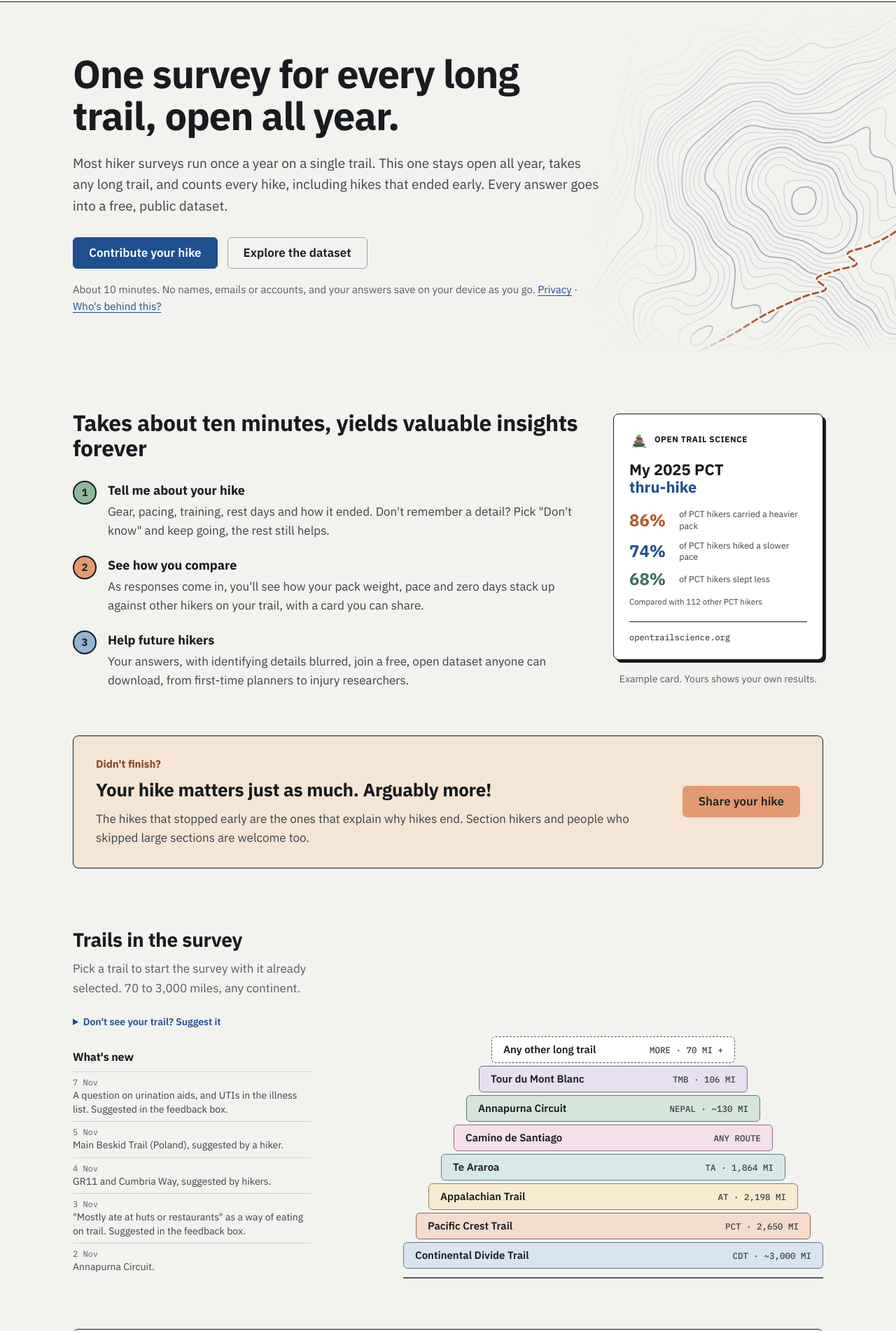
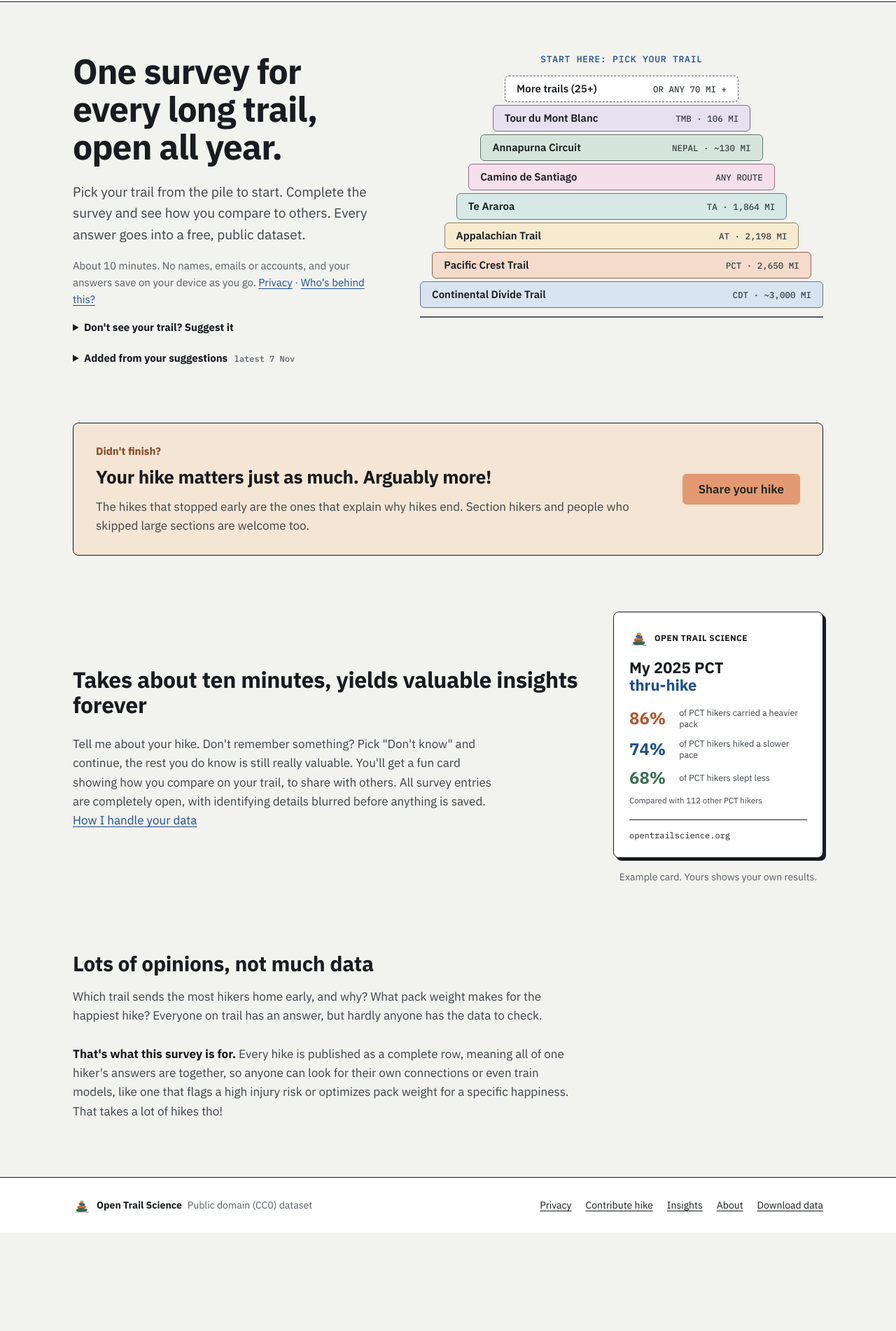
Before and after one commit to opentrailscience/opentrailscience, a website: page public/index.html in a window 1280 px wide. Shown: the part 68-1970 px from the top of the page at 70% size. After the commit the page ends 1829 px from the top, so only its background shows below. Drawn offline with nearby package versions, Linux system fonts and the light colour scheme; files that its build step writes are made by us from their sources.

Commit message:
New home page: start with the trail pile

```diff
--- a/public/index.html
+++ b/public/index.html
@@ -74,18 +74,52 @@
     <section id="view-home" class="app-view active">
       <div class="frame">
 
-        <!-- Hero; the contour map fills the space to the right (hidden below 760px) -->
-        <section class="home-hero">
-          <img class="hero-topo light-only" src="img/hero-topo.svg" alt="">
-          <img class="hero-topo dark-only" src="img/hero-topo-dark.svg" alt="">
+        <!-- Hero: the trail pile is the way in; each stone starts the survey with its trail selected -->
+        <section class="home-hero hero-pick" id="trails">
           <div class="hero-text">
             <h1>One survey for every long trail, open all year.</h1>
-            <p class="lead">Most hiker surveys run once a year on a single trail. This one stays open all year, takes any long trail, and counts every hike, including hikes that ended early. Every answer goes into a free, public dataset.</p>
-            <div class="actions">
-              <a href="#survey" class="btn btn-primary">Contribute your hike</a>
-              <a href="#download" class="btn btn-secondary">Explore the dataset</a>
-            </div>
+            <p class="lead">Pick your trail from the pile to start. Complete the survey and see how you compare to others. Every answer goes into a free, public dataset.</p>
             <p class="fine">About 10 minutes. No names, emails or accounts, and your answers save on your device as you go. <a href="#privacy">Privacy</a> · <a href="#about">Who's behind this?</a></p>
+          </div>
+          <div class="hero-more">
+            <!-- "Suggest a trail", no survey needed: sent on its own (initTrailSuggestions in app.js, /api/trail-suggestion) -->
+            <details class="trail-suggest mt-4">
+              <summary>Don't see your trail? Suggest it</summary>
+              <div class="mt-3">
+                <label for="trail-suggest-home" class="block text-sm font-semibold text-slate-200 mb-1.5">Which trail is missing?</label>
+                  <div class="flex gap-2 max-sm:flex-col">
+                    <input type="text" id="trail-suggest-home" class="trail-suggest-input flex-1 min-w-0 bg-slate-900 border border-slate-700 rounded-xl px-4 py-3 text-white focus:outline-hidden focus:border-pine-500 transition text-base sm:text-sm" maxlength="100" spellcheck="false" placeholder="e.g. Kessel Run, a galaxy far away" autocomplete="off" data-1p-ignore data-lpignore="true" data-bwignore data-form-type="other">
+                    <button type="button" class="trail-suggest-send btn btn-secondary">Suggest trail</button>
+                  </div>
+                  <div class="anti-spam-trap" aria-hidden="true"><input type="text" class="trail-suggest-trap" tabindex="-1" autocomplete="off" data-1p-ignore data-lpignore="true" data-bwignore data-form-type="other"></div>
+                  <p class="trail-suggest-result text-xs text-slate-400 mt-2" role="status">I'll add trails that several hikers ask for.</p>
+              </div>
+            </details>
+            <!-- Added from hikers' suggestions (feedback box and trail suggestions): by hand, newest first -->
+            <details class="home-news">
+              <summary>Added from your suggestions <span>latest 7 Nov</span></summary>
+              <ul>
+                <li><span>7 Nov</span>A question on urination aids. Suggested in the feedback box.</li>
+                <li><span>5 Nov</span>Main Beskid Trail (Poland), suggested by a hiker.</li>
+                <li><span>4 Nov</span>GR11 and Cumbria Way, suggested by hikers.</li>
+                <li><span>3 Nov</span>"Mostly ate at huts or restaurants" as a way of eating on trail. Suggested in the feedback box.</li>
+              </ul>
+            </details>
+          </div>
+          <!-- The way in: a label says what the stones do; "More trails" starts with the full list (test/schema.test.js checks the 25+) -->
+          <div class="pile">
+            <p class="pile-label" id="pile-label">Start here: pick your trail</p>
+          <ol class="cairn" aria-labelledby="pile-label">
+            <li class="stone s1"><a href="#survey" class="trail-quick-card"><span class="name">More trails (25+)</span><span class="meta">OR ANY 70 MI +</span></a></li>
+            <li class="stone s2"><a href="#survey" class="trail-quick-card" data-trail="TMB"><span class="name">Tour du Mont Blanc</span><span class="meta">TMB · 106 MI</span></a></li>
+            <li class="stone s3"><a href="#survey" class="trail-quick-card" data-trail="Annapurna"><span class="name">Annapurna Circuit</span><span class="meta">NEPAL · ~130 MI</span></a></li>
+            <li class="stone s4"><a href="#survey" class="trail-quick-card" data-trail="CDS"><span class="name">Camino de Santiago</span><span class="meta">ANY ROUTE</span></a></li>
+            <li class="stone s5"><a href="#survey" class="trail-quick-card" data-trail="TA"><span class="name">Te Araroa</span><span class="meta">TA · 1,864 MI</span></a></li>
+            <li class="stone s6"><a href="#survey" class="trail-quick-card" data-trail="AT"><span class="name">Appalachian Trail</span><span class="meta">AT · 2,198 MI</span></a></li>
+            <li class="stone s7"><a href="#survey" class="trail-quick-card" data-trail="PCT"><span class="name">Pacific Crest Trail</span><span class="meta">PCT · 2,650 MI</span></a></li>
+            <li class="stone s8"><a href="#survey" class="trail-quick-card" data-trail="CDT"><span class="name">Continental Divide Trail</span><span class="meta">CDT · ~3,000 MI</span></a></li>
+            <li class="ground" aria-hidden="true"></li>
+          </ol>
           </div>
         </section>
 
@@ -109,24 +143,21 @@
           <div><div class="stat-label">Average daily miles</div><div id="stat-avg-miles" class="stat-counter">-- mi</div><div class="stat-note">Sustained trail pace</div></div>
         </section>
 
-        <!-- How it works, with an example share card -->
+        <!-- People who did not finish -->
+        <section class="home-dnf">
+          <div>
+            <p class="label">Didn't finish?</p>
+            <h2>Your hike matters just as much. Arguably more!</h2>
+            <p>The hikes that stopped early are the ones that explain why hikes end. Section hikers and people who skipped large sections are welcome too.</p>
+          </div>
+          <a href="#survey" class="btn btn-callout">Share your hike</a>
+        </section>
+
+        <!-- How it works: a few sentences in the first person, with an example share card -->
         <section class="home-how">
           <div>
             <h2>Takes about ten minutes, yields valuable insights forever</h2>
-            <ol>
-              <li>
-                <span class="step-dot" aria-hidden="true">1</span>
-                <div><h3>Tell me about your hike</h3><p>Gear, pacing, training, rest days and how it ended. Don't remember a detail? Pick "Don't know" and keep going, the rest still helps.</p></div>
-              </li>
-              <li>
-                <span class="step-dot" aria-hidden="true">2</span>
-                <div><h3>See how you compare</h3><p>As responses come in, you'll see how your pack weight, pace and zero days stack up against other hikers on your trail, with a card you can share.</p></div>
-              </li>
-              <li>
-                <span class="step-dot" aria-hidden="true">3</span>
-                <div><h3>Help future hikers</h3><p>Your answers, with identifying details blurred, join a free, open dataset anyone can download, from first-time planners to injury researchers.</p></div>
-              </li>
-            </ol>
+            <p>Tell me about your hike. Don't remember something? Pick "Don't know" and continue, the rest you do know is still really valuable. You'll get a fun card showing how you compare on your trail, to share with others. All survey entries are completely open, with identifying details blurred before anything is saved. <a href="#privacy">How I handle your data</a></p>
           </div>
           <figure class="example-card">
             <!-- Like the real card (share-card.js): the hiker's three best comparisons -->
@@ -143,74 +174,11 @@
           </figure>
         </section>
 
-        <!-- People who did not finish -->
-        <section class="home-dnf">
-          <div>
-            <p class="label">Didn't finish?</p>
-            <h2>Your hike matters just as much. Arguably more!</h2>
-            <p>The hikes that stopped early are the ones that explain why hikes end. Section hikers and people who skipped large sections are welcome too.</p>
-          </div>
-          <a href="#survey" class="btn btn-callout">Share your hike</a>
-        </section>
-
-        <!-- Trails as a pile of stones; each starts the survey with its trail selected (initTrailQuickCards in app.js) -->
-        <section class="home-trails" id="trails">
-          <div>
-            <h2>Trails in the survey</h2>
-            <p>Pick a trail to start the survey with it already selected. 70 to 3,000 miles, any continent.</p>
-            <!-- "Suggest a trail", no survey needed: sent on its own (initTrailSuggestions in app.js, /api/trail-suggestion) -->
-            <details class="trail-suggest mt-6">
-              <summary class="text-sm font-semibold text-pine-400 hover:text-pine-300 cursor-pointer">Don't see your trail? Suggest it</summary>
-              <div class="mt-3">
-                <label for="trail-suggest-home" class="block text-sm font-semibold text-slate-200 mb-1.5">Which trail is missing?</label>
-                  <div class="flex gap-2 max-sm:flex-col">
-                    <input type="text" id="trail-suggest-home" class="trail-suggest-input flex-1 min-w-0 bg-slate-900 border border-slate-700 rounded-xl px-4 py-3 text-white focus:outline-hidden focus:border-pine-500 transition text-base sm:text-sm" maxlength="100" spellcheck="false" placeholder="e.g. Kessel Run, a galaxy far away" autocomplete="off" data-1p-ignore data-lpignore="true" data-bwignore data-form-type="other">
-                    <button type="button" class="trail-suggest-send btn btn-secondary">Suggest trail</button>
-                  </div>
-                  <div class="anti-spam-trap" aria-hidden="true"><input type="text" class="trail-suggest-trap" tabindex="-1" autocomplete="off" data-1p-ignore data-lpignore="true" data-bwignore data-form-type="other"></div>
-                  <p class="trail-suggest-result text-xs text-slate-400 mt-2" role="status">I'll add trails that several hikers ask for.</p>
-              </div>
-            </details>
-            <!-- What's new: added by hand, newest first, at most about five entries -->
-            <div class="home-news">
-              <h3>What's new</h3>
-              <ul>
-                <li><span>7 Nov</span>A question on urination aids, and UTIs in the illness list. Suggested in the feedback box.</li>
-                <li><span>5 Nov</span>Main Beskid Trail (Poland), suggested by a hiker.</li>
-                <li><span>4 Nov</span>GR11 and Cumbria Way, suggested by hikers.</li>
-                <li><span>3 Nov</span>"Mostly ate at huts or restaurants" as a way of eating on trail. Suggested in the feedback box.</li>
-                <li><span>2 Nov</span>Annapurna Circuit.</li>
-              </ul>
-            </div>
-          </div>
-          <ol class="cairn">
-            <li class="stone s1"><a href="#survey" class="trail-quick-card"><span class="name">Any other long trail</span><span class="meta">MORE · 70 MI +</span></a></li>
-            <li class="stone s2"><a href="#survey" class="trail-quick-card" data-trail="TMB"><span class="name">Tour du Mont Blanc</span><span class="meta">TMB · 106 MI</span></a></li>
-            <li class="stone s3"><a href="#survey" class="trail-quick-card" data-trail="Annapurna"><span class="name">Annapurna Circuit</span><span class="meta">NEPAL · ~130 MI</span></a></li>
-            <li class="stone s4"><a href="#survey" class="trail-quick-card" data-trail="CDS"><span class="name">Camino de Santiago</span><span class="meta">ANY ROUTE</span></a></li>
-            <li class="stone s5"><a href="#survey" class="trail-quick-card" data-trail="TA"><span class="name">Te Araroa</span><span class="meta">TA · 1,864 MI</span></a></li>
-            <li class="stone s6"><a href="#survey" class="trail-quick-card" data-trail="AT"><span class="name">Appalachian Trail</span><span class="meta">AT · 2,198 MI</span></a></li>
-            <li class="stone s7"><a href="#survey" class="trail-quick-card" data-trail="PCT"><span class="name">Pacific Crest Trail</span><span class="meta">PCT · 2,650 MI</span></a></li>
-            <li class="stone s8"><a href="#survey" class="trail-quick-card" data-trail="CDT"><span class="name">Continental Divide Trail</span><span class="meta">CDT · ~3,000 MI</span></a></li>
-            <li class="ground" aria-hidden="true"></li>
-          </ol>
-        </section>
-
-        <!-- Lots of opinions, not much data -->
+        <!-- Why the survey exists: a closing paragraph, no card -->
         <section class="home-why">
           <h2>Lots of opinions, not much data</h2>
-          <p>Which trail sends the most hikers home early, and why? What pack weight makes for the happiest hike? Everyone on trail has an answer, but hardly anyone has numbers. That's what this survey is for.</p>
-          <div class="why-items">
-            <div>
-              <h3>Room for machine learning</h3>
-              <p>A big, clean dataset is what you need to train models, for example one that flags a high injury risk or one that optimizes your number of zero days for a minimal budget. That takes a lot of hikes tho!</p>
-            </div>
-            <div>
-              <h3>Open to everyone</h3>
-              <p>Every answer ends up in a free CSV and JSON download, with identifying details blurred, for anyone to use for their own ideas.</p>
-            </div>
-          </div>
-          <p class="why-links"><a href="#insights">See what the data says so far</a><a href="#about">Built by a hiker who likes statistics</a></p>
+          <p>Which trail sends the most hikers home early, and why? What pack weight makes for the happiest hike? Everyone on trail has an answer, but hardly anyone has the data to check.</p>
+          <p class="why-answer"><strong>That's what this survey is for.</strong> Every hike is published as a complete row, meaning all of one hiker's answers are together, so anyone can look for their own connections or even train models, like one that flags a high injury risk or optimizes pack weight for a specific happiness. That takes a lot of hikes tho!</p>
         </section>
 
       </div>
@@ -510,7 +478,6 @@
         </div>
       </div>
     </section>
-
 
     <!-- Survey -->
     <section id="view-survey" class="app-view">
@@ -755,7 +722,6 @@
             </div>
           </div>
 
-
           <!-- Step 2: about you -->
           <div id="step-2" class="wizard-step">
             <div class="card-glow rounded-2xl p-6 max-[399px]:p-4 sm:p-8 space-y-6">
@@ -1008,7 +974,6 @@
 
             </div>
           </div>
-
 
           <!-- Step 3: gear -->
           <div id="step-3" class="wizard-step">
@@ -1314,7 +1279,6 @@
             </div>
           </div>
 
-
           <!-- Step 4: on the trail -->
           <div id="step-4" class="wizard-step">
             <div class="card-glow rounded-2xl p-6 max-[399px]:p-4 sm:p-8 space-y-6">
@@ -1482,7 +1446,6 @@
 
             </div>
           </div>
-
 
           <!-- Step 5: how it ended -->
           <div id="step-5" class="wizard-step">
@@ -1696,7 +1659,6 @@
                 </div>
               </div>
 
-
             </div>
           </div>
 
@@ -1731,7 +1693,6 @@
       </div>
 
     </section>
-
 
     <!-- Thank-you page -->
     <section id="view-success" class="app-view">
@@ -1871,7 +1832,6 @@
 
       </div>
     </section>
-
 
     <!-- Dataset -->
     <section id="view-download" class="app-view">
--- a/public/styles.css
+++ b/public/styles.css
@@ -633,14 +633,8 @@
   .home-how { padding: 80px 0 64px; display: flex; flex-wrap: wrap; align-items: center; gap: 48px; }
   .home-how > div { flex: 1 1 520px; min-width: 0; }
   .home-how h2 { margin: 0; font-size: 32px; font-weight: var(--heading-weight); line-height: 1.15; letter-spacing: -0.01em; }
-  .home-how ol { list-style: none; margin: 28px 0 0; padding: 0; display: flex; flex-direction: column; gap: 22px; }
-  .home-how li { display: flex; gap: 16px; }
-  .step-dot { flex: none; width: 34px; height: 34px; border-radius: 50%; border: 2px solid var(--strong-border); display: flex; align-items: center; justify-content: center; font-weight: var(--heading-weight); font-size: 15px; color: var(--on-accent); }
-  .home-how li:nth-child(1) .step-dot { background: var(--sage); }
-  .home-how li:nth-child(2) .step-dot { background: var(--terracotta); }
-  .home-how li:nth-child(3) .step-dot { background: var(--blue); }
-  .home-how h3 { margin: 0; font-size: 18px; font-weight: 700; letter-spacing: 0; }
-  .home-how li p { margin: 2px 0 0; color: var(--text-secondary); }
+  .home-how > div > p { margin: 16px 0 0; max-width: 620px; font-size: 17px; line-height: 1.6; color: var(--text-secondary); }
+  .home-how > div > h2 + p { margin-top: 24px; }
   .example-card { flex: 0 1 300px; min-width: 260px; margin: 0; }
   .example-card .card-face { background: var(--face-bg); color: var(--face-ink); border: var(--card-line) solid var(--face-border); border-radius: var(--face-radius); box-shadow: var(--face-shadow); padding: 22px; transform: rotate(var(--face-tilt)); }
   .card-face .card-brand { display: flex; align-items: center; gap: 8px; font-weight: var(--heading-weight); font-size: 12px; letter-spacing: 0.04em; }
@@ -662,6 +656,8 @@
 
   .home-dnf { background: var(--callout-bg); border: var(--card-line) solid var(--card-border); border-radius: var(--card-radius); padding: 28px 32px; display: flex; flex-wrap: wrap; align-items: center; justify-content: space-between; gap: 20px 40px; }
   .home-dnf > div { flex: 1 1 520px; min-width: 0; }
+  /* After the first-50 card (or the numbers from 50 hikers on). */
+  .home-card + .home-dnf { margin-top: 24px; }
   .home-dnf .label { margin: 0; font-weight: 700; font-size: 15px; color: var(--callout-label); }
   .home-dnf h2 { margin: 4px 0 0; font-size: 26px; font-weight: var(--heading-weight); }
   .home-dnf p:not(.label) { margin: 8px 0 0; color: var(--text-secondary); }
@@ -699,23 +695,18 @@
   .trail-chip[data-trail="TA"] { --c: var(--chart-trail-ta); }
   .cairn .ground { width: 100%; border-top: 2px solid var(--text-muted); margin-top: 8px; }
 
-  .home-why { background: var(--surface); border: var(--card-line) solid var(--card-border); border-radius: var(--card-radius); padding: 40px 40px 36px; margin-bottom: 80px; }
+  .home-why { padding: 24px 0 80px; max-width: 720px; }
   .home-why h2 { font-size: 30px; }
-  .home-why > p { margin: 12px 0 0; max-width: 720px; color: var(--text-secondary); }
-  .home-why .why-items { display: grid; grid-template-columns: repeat(auto-fit, minmax(min(260px, 100%), 1fr)); gap: 28px; margin-top: 28px; padding-top: 28px; border-top: 2px solid var(--subtle); }
-  .home-why h3 { margin: 0; font-size: 18px; font-weight: var(--heading-weight); }
-  .home-why .why-items p { margin: 6px 0 0; font-size: 15px; color: var(--text-secondary); }
-  .home-why .why-links { margin: 28px 0 0; display: flex; flex-wrap: wrap; gap: 8px 28px; font-size: 15px; }
-  .home-why .why-links a:first-child { font-weight: 700; }
-  .home-why .why-links a:last-child { color: var(--text-muted); }
-  .home-why .why-links a { display: inline-block; padding: 6px 0; }
+  .home-why p { margin: 10px 0 0; color: var(--text-secondary); }
+  .home-why .why-answer { margin-top: 28px; }
+  .home-why .why-answer strong { color: var(--page-text); }
 
   /* Phones: everything you tap is at least 44px tall. */
   @media (max-width: 760px) {
     .cairn { --cairn-step: 1.5%; }
     .cairn .stone a { min-height: 44px; align-items: center; padding: 6px 12px; gap: 0 12px; }
     .cairn .stone .meta { font-size: 12px; }
-    .site-footer ul a, .home-why .why-links a { padding: 11px 0; }
+    .site-footer ul a { padding: 11px 0; }
     main :is(button, .select-pill, select, input[type="text"], input[type="number"], input[type="date"], .btn, a.inline-flex) { min-height: 44px; }
     main :is(button, .select-pill):not(.choice-card) { display: inline-flex; align-items: center; justify-content: center; }
     main :is(button, .choice-card, .select-pill, .btn) { min-width: 44px; }
@@ -729,4 +720,31 @@
   @media (max-width: 359px) {
     .cairn .stone a { flex-direction: column; align-items: flex-start; justify-content: center; }
   }
+
+  /* Hero 1: the trail pile as the way in. Desktop: text and extras left, pile right;
+     phones: text, then the pile, then the extras. */
+  .hero-pick:not(.hidden) { display: grid; grid-template-columns: minmax(0, 440px) minmax(0, 1fr); grid-template-areas: "text pile" "more pile"; gap: 0 56px; align-items: start; }
+  .hero-pick .hero-text { grid-area: text; }
+  .hero-pick .hero-more { grid-area: more; }
+  .hero-pick .pile { grid-area: pile; min-width: 0; }
+  .hero-pick h1 { font-size: clamp(34px, 4.4vw, 50px); }
+  .hero-pick .cairn { max-width: 600px; margin: 0 auto; }
+  .pile-label { margin: 0 0 12px; text-align: center; font-family: var(--font-mono); font-size: 13px; font-weight: 500; letter-spacing: 0.06em; text-transform: uppercase; color: var(--link); }
+  .hero-pick .home-news { max-width: none; margin-top: 20px; }
+  /* The two fold-outs under the intro look alike: dark text, the triangle shows they open. */
+  .hero-more summary { cursor: pointer; font-size: 15px; font-weight: var(--heading-weight); color: var(--page-text); }
+  .home-news summary span { margin-left: 6px; font-family: var(--font-mono); font-size: 12px; font-weight: 500; color: var(--text-muted); }
+  @media (max-width: 760px) {
+    .hero-pick:not(.hidden) { grid-template-columns: minmax(0, 1fr); grid-template-areas: "text" "pile" "more"; }
+    .hero-pick .pile { margin-top: 32px; }
+    .hero-pick .hero-more { margin-top: 12px; }
+  }
+  /* Phones: miles under the name on every stone, so the pile can narrow more as it climbs. */
+  @media (max-width: 560px) {
+    .cairn { --cairn-step: 4.5%; }
+    /* Two lines in the 44px a tap target needs, so the stones stay slim. */
+    .cairn .stone a { flex-direction: column; align-items: flex-start; justify-content: center; gap: 0; min-height: 44px; padding: 4px 12px; }
+    .cairn .stone .name { font-size: 14px; line-height: 1.2; }
+    .cairn .stone .meta { font-size: 11px; line-height: 1.2; }
+  }
 }
```
Also changed, not shown: test/schema.test.js (+5 -0 lines).
